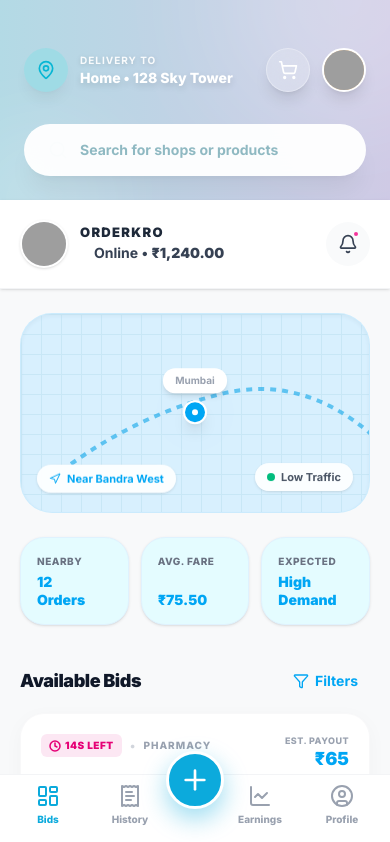
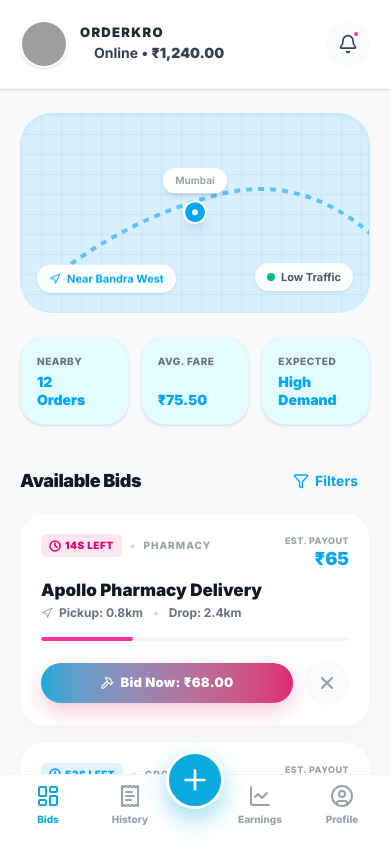
Before and after one commit to SHAH7766/OrderKaro, a Next.js app: page /driver in a window 390 px wide. Shown: the top 842 px of the page. Built offline with nearby package versions, Linux system fonts and the light colour scheme; grey boxes are pictures that could not be loaded.

Commit message:
Pages updated

```diff
--- a/src/components/DriverHeader.jsx
+++ b/src/components/DriverHeader.jsx
@@ -2,15 +2,11 @@
 
 import React from 'react';
 import Navbar from './Navbar';
-import MobileHeader from './MobileHeader';
 
 export default function DriverHeader() {
   return (
     <header className="w-full">
       <Navbar />
-      <div className="px-4 pt-4 md:hidden">
-        <MobileHeader />
-      </div>
     </header>
   );
 }
```
